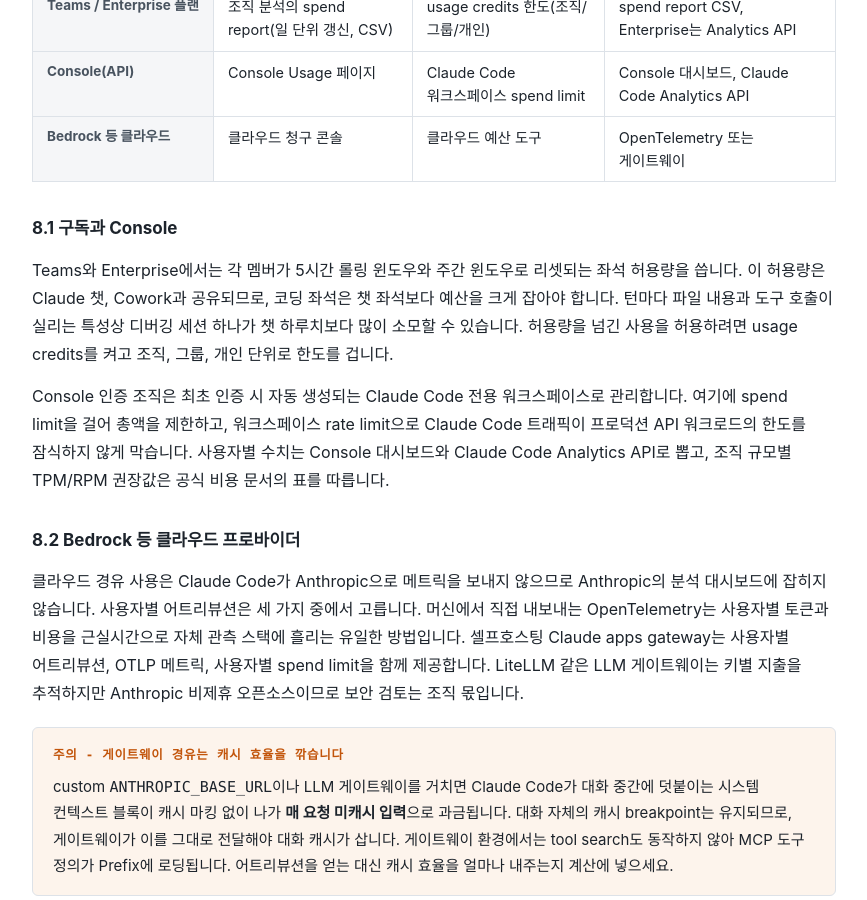
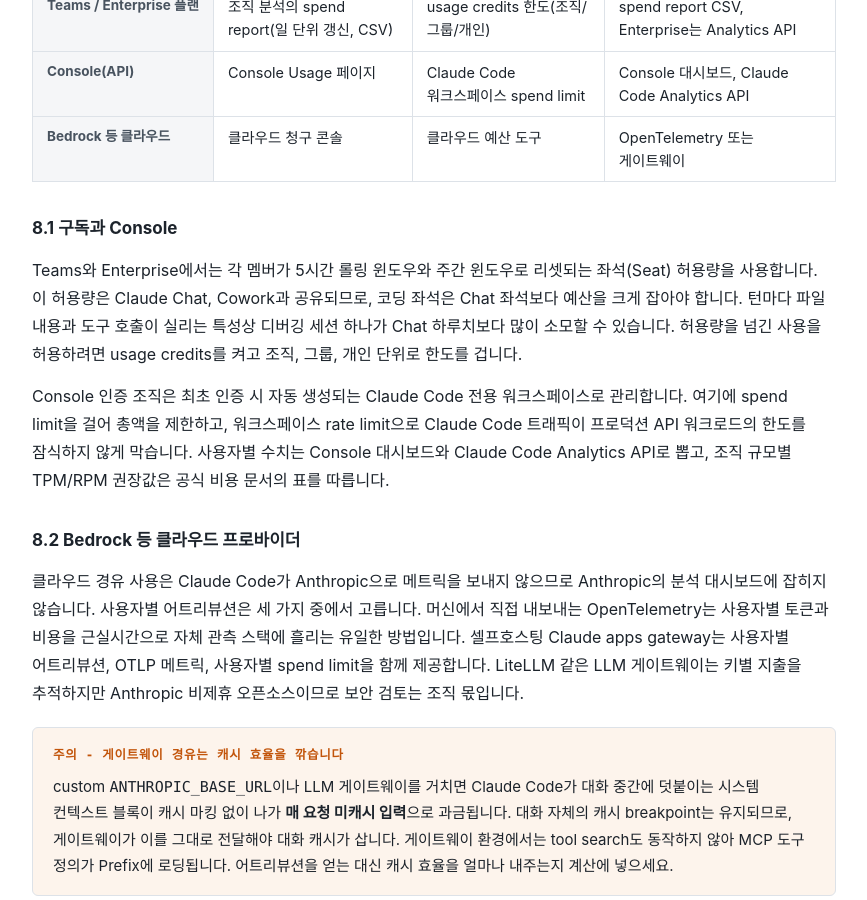
Before and after one commit to whchoi98/whchoi98.github.io, a Jekyll site: the page docs/techblog/aiml/claude-code-token-optimization-guide.html, which Jekyll copies as it is, in a window 1280 px wide and 900 px high, scrolled down 9941 px. Shown: the whole window, without its empty margins (206-1073 px from the left). Built offline with Jekyll 4.4.1, drawn with Linux system fonts in a browser that asks for light colours; some web fonts are replaced; some of the changed text lies outside the part shown.

Commit message:
docs: token-guide 표현 정리 - 좌석(Seat) 병기, 챗을 Chat으로, 구어투 정리

```diff
--- a/docs/techblog/aiml/claude-code-token-optimization-guide.html
+++ b/docs/techblog/aiml/claude-code-token-optimization-guide.html
@@ -898,7 +898,7 @@
   <p>
     방향이 틀렸을 때는 컴팩션이 아니라 <span class="mono">/rewind</span>입니다. 대화를 이전 턴으로
     되돌리면 그 지점까지의 Prefix는 이미 캐시에 있으므로 다음 요청이 그대로 캐시에 적중합니다.
-    새 요약을 만들어 캐시를 다시 쌓는 컴팩션보다 되돌리기에는 훨씬 쌉니다.
+    새 요약을 만들어 캐시를 다시 쌓는 컴팩션보다 되돌리기가 훨씬 저렴합니다.
   </p>
 
   <figure class="diagram">
@@ -1247,9 +1247,8 @@
 
   <h3>8.1 구독과 Console</h3>
   <p>
-    Teams와 Enterprise에서는 각 멤버가 5시간 롤링 윈도우와 주간 윈도우로 리셋되는 좌석 허용량을
-    씁니다. 이 허용량은 Claude 챗, Cowork과 공유되므로, 코딩 좌석은 챗 좌석보다 예산을 크게
-    잡아야 합니다. 턴마다 파일 내용과 도구 호출이 실리는 특성상 디버깅 세션 하나가 챗 하루치보다
+    Teams와 Enterprise에서는 각 멤버가 5시간 롤링 윈도우와 주간 윈도우로 리셋되는 좌석(Seat) 허용량을 사용합니다. 이 허용량은 Claude Chat, Cowork과 공유되므로, 코딩 좌석은 Chat 좌석보다 예산을 크게
+    잡아야 합니다. 턴마다 파일 내용과 도구 호출이 실리는 특성상 디버깅 세션 하나가 Chat 하루치보다
     많이 소모할 수 있습니다. 허용량을 넘긴 사용을 허용하려면 usage credits를 켜고 조직, 그룹,
     개인 단위로 한도를 겁니다.
   </p>
```
